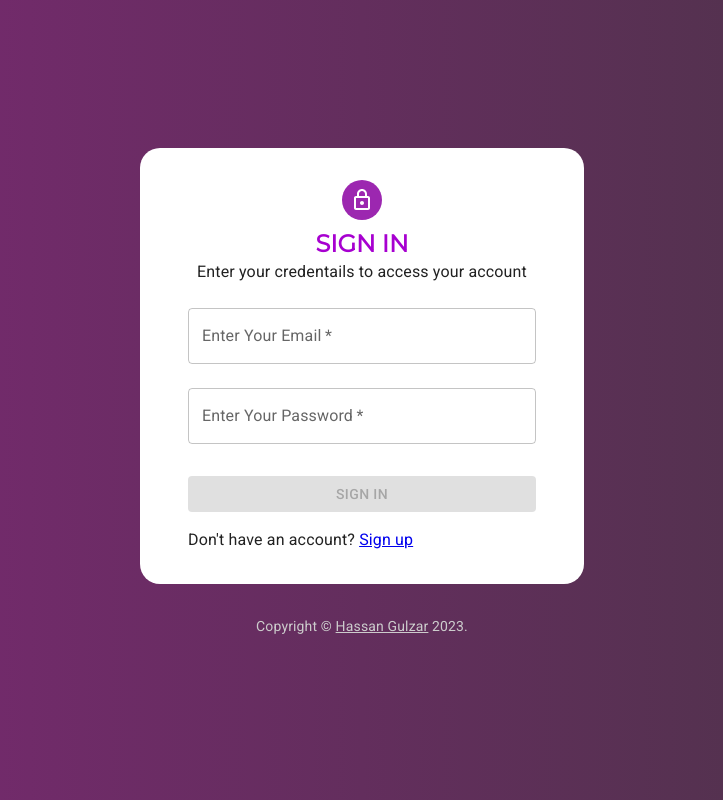
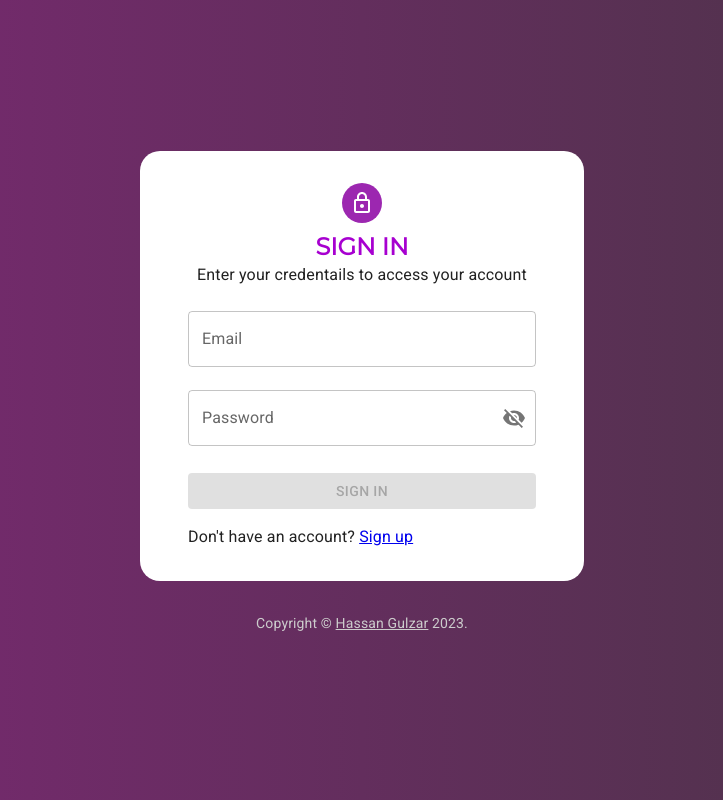
Before and after one commit to hassangulzar1/React-Firebase-CRUD, a React (Vite) app: page / in a window 1280 px wide. Shown: the whole page, without its empty margins (278-1001 px from the left). Built offline with nearby package versions, Linux system fonts and the light colour scheme.

Commit message:
adding password show and hide

```diff
--- a/src/Pages/1- Login/LoginInputs.jsx
+++ b/src/Pages/1- Login/LoginInputs.jsx
@@ -1,8 +1,22 @@
-import React, { Fragment } from "react";
+import React, { Fragment, useState } from "react";
 import TextField from "@mui/material/TextField";
 import Button from "@mui/material/Button";
+import OutlinedInput from "@mui/material/OutlinedInput";
+import FormControl from "@mui/material/FormControl";
+import InputLabel from "@mui/material/InputLabel";
+import Visibility from "@mui/icons-material/Visibility";
+import VisibilityOff from "@mui/icons-material/VisibilityOff";
+import IconButton from "@mui/material/IconButton";
+import InputAdornment from "@mui/material/InputAdornment";
+import FormHelperText from "@mui/material/FormHelperText";
 
 const LoginInputs = (props) => {
+  const [showPassword, setShowPassword] = React.useState(false);
+  const handleClickShowPassword = () => setShowPassword((show) => !show);
+  const handleMouseDownPassword = (event) => {
+    event.preventDefault();
+  };
+
   return (
     <Fragment>
       <TextField
@@ -11,35 +25,52 @@
           props.email.emailInputIsValid ? "Must Included (@gmail.com)" : ""
         }
         margin="normal"
-        required
         fullWidth
         id="email"
-        label="Enter Your Email"
+        label="Email"
         name="email"
         autoComplete="email"
         onChange={props.email.emailChangeHandler}
         onBlur={props.email.emailBlurHandler}
         value={props.email.enteredEmail}
       />
-      <TextField
-        error={props.password.passwordInputIsValid}
-        helperText={
-          props.password.passwordInputIsValid
+      <FormControl sx={{ marginTop: "15px" }} fullWidth variant="outlined">
+        <InputLabel
+          htmlFor="outlined-adornment-password"
+          error={props.password.passwordInputIsValid}
+        >
+          Password
+        </InputLabel>
+        <OutlinedInput
+          onChange={props.password.passwordChangeHandler}
+          onBlur={props.password.passwordBlurHandler}
+          value={props.password.enteredPassword}
+          error={props.password.passwordInputIsValid}
+          label="Password"
+          type={showPassword ? "text" : "password"}
+          endAdornment={
+            <InputAdornment position="end">
+              <IconButton
+                aria-label="toggle password visibility"
+                onClick={handleClickShowPassword}
+                onMouseDown={handleMouseDownPassword}
+                edge="end"
+              >
+                {showPassword ? <Visibility /> : <VisibilityOff />}
+              </IconButton>
+            </InputAdornment>
+          }
+        />
+        <FormHelperText
+          error={props.password.passwordInputIsValid}
+          id="outlined-weight-helper-text"
+        >
+          {props.password.passwordInputIsValid
             ? "Password must be 7 characters long"
-            : ""
-        }
-        margin="normal"
-        required
-        fullWidth
-        name="password"
-        label="Enter Your Password"
-        type="password"
-        id="password"
-        autoComplete="current-password"
-        onChange={props.password.passwordChangeHandler}
-        onBlur={props.password.passwordBlurHandler}
-        value={props.password.enteredPassword}
-      />
+            : ""}
+        </FormHelperText>
+      </FormControl>
+
       <Button
         type="submit"
         fullWidth
--- a/src/Pages/2- SignUp/SignUp.jsx
+++ b/src/Pages/2- SignUp/SignUp.jsx
@@ -63,7 +63,7 @@
       });
     } catch (err) {
       setIsLoading(false);
-      return toast.error(err.message, {
+      return toast.error(err.message.slice(9, err.message.length), {
         icon: "❌",
         theme: "dark",
       });
--- a/src/Pages/2- SignUp/SignUpInput.jsx
+++ b/src/Pages/2- SignUp/SignUpInput.jsx
@@ -1,8 +1,22 @@
 import React, { Fragment } from "react";
 import Button from "@mui/material/Button";
 import TextField from "@mui/material/TextField";
+import OutlinedInput from "@mui/material/OutlinedInput";
+import FormControl from "@mui/material/FormControl";
+import InputLabel from "@mui/material/InputLabel";
+import Visibility from "@mui/icons-material/Visibility";
+import VisibilityOff from "@mui/icons-material/VisibilityOff";
+import IconButton from "@mui/material/IconButton";
+import InputAdornment from "@mui/material/InputAdornment";
+import FormHelperText from "@mui/material/FormHelperText";
 
 const SignUpInput = (props) => {
+  const [showPassword, setShowPassword] = React.useState(false);
+  const handleClickShowPassword = () => setShowPassword((show) => !show);
+  const handleMouseDownPassword = (event) => {
+    event.preventDefault();
+  };
+
   return (
     <Fragment>
       <TextField
@@ -38,7 +52,7 @@
         onBlur={props.email.emailBlurHandler}
         value={props.email.enteredEmail}
       />
-      <TextField
+      {/* <TextField
         error={props.password.passwordInputIsValid}
         helperText={
           props.password.passwordInputIsValid
@@ -56,7 +70,44 @@
         onChange={props.password.passwordChangeHandler}
         onBlur={props.password.passwordBlurHandler}
         value={props.password.enteredPassword}
-      />
+      /> */}
+      <FormControl sx={{ marginTop: "15px" }} fullWidth variant="outlined">
+        <InputLabel
+          htmlFor="outlined-adornment-password"
+          error={props.password.passwordInputIsValid}
+        >
+          Password
+        </InputLabel>
+        <OutlinedInput
+          onChange={props.password.passwordChangeHandler}
+          onBlur={props.password.passwordBlurHandler}
+          value={props.password.enteredPassword}
+          error={props.password.passwordInputIsValid}
+          label="Password"
+          type={showPassword ? "text" : "password"}
+          endAdornment={
+            <InputAdornment position="end">
+              <IconButton
+                aria-label="toggle password visibility"
+                onClick={handleClickShowPassword}
+                onMouseDown={handleMouseDownPassword}
+                edge="end"
+              >
+                {showPassword ? <Visibility /> : <VisibilityOff />}
+              </IconButton>
+            </InputAdornment>
+          }
+        />
+        <FormHelperText
+          error={props.password.passwordInputIsValid}
+          id="outlined-weight-helper-text"
+        >
+          {props.password.passwordInputIsValid
+            ? "Password must be 7 characters long"
+            : ""}
+        </FormHelperText>
+      </FormControl>
+
       <Button
         type="submit"
         loading={true}
```
